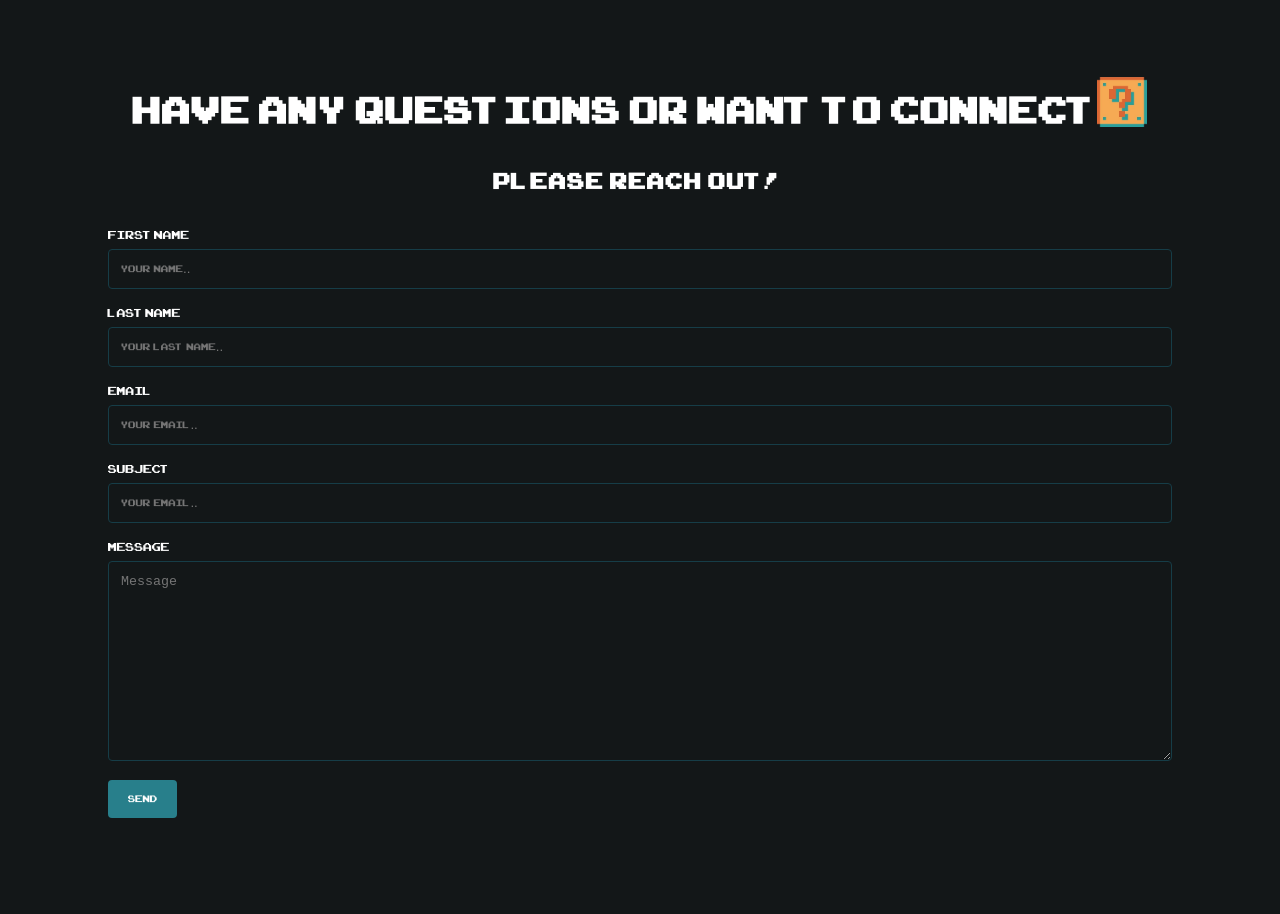
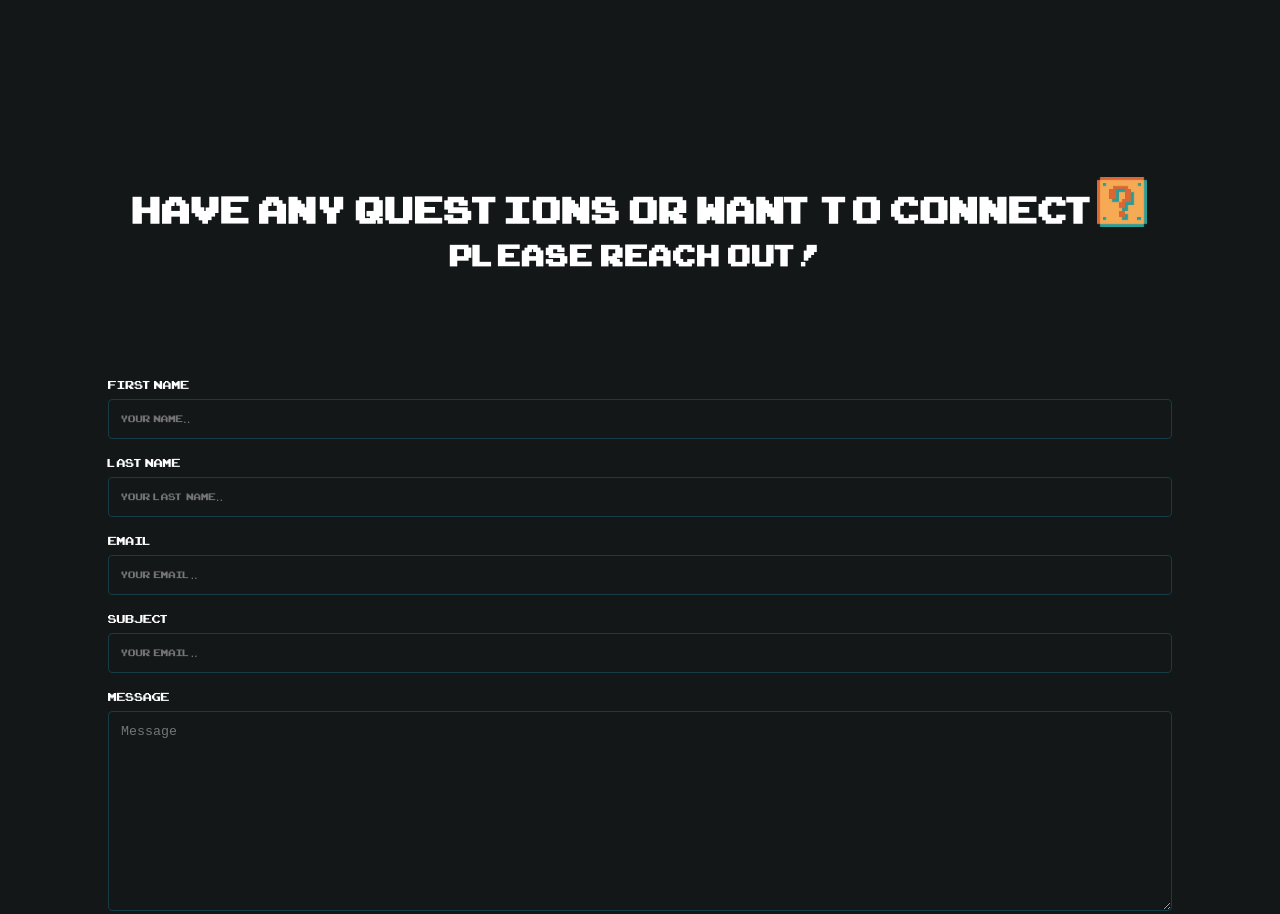
Before and after one commit to BrianChen0527/HomePage, a plain HTML site: page Connect.html in a window 1280 px wide. Shown: the part 1385-2299 px from the top of the page. Before the commit the page ends 2211 px from the top, so only its background shows below. Drawn offline with Linux system fonts and the light colour scheme; files whose address does not match are found by name; a web font is replaced by a local one.

Commit message:
almost done

```diff
--- a/Connect.html
+++ b/Connect.html
@@ -13,7 +13,7 @@
 		}
 		h2{
 			text-align: center;
-			width: 100%;
+			width: 85%;
     		font-size: 50px;
     		font-family: "retro","retro2", Arial;
     		letter-spacing: 2px;
@@ -22,10 +22,11 @@
 		h3{
 			text-align: center;
 			text-decoration-color: green;
-			width: 100%;
-    		font-size: 30px;
+			width: 85%;
+    		font-size: 40px;
     		font-family: "retro","retro2", Arial;
     		letter-spacing: 2px;
+    		margin: 0 auto;
 		}
 		h5{
 			text-align: center;
@@ -70,6 +71,7 @@
 			min-width: 85%;
 			padding-left: 10%;
 			padding-right: 10%;
+			margin-bottom: 100px;
 			min-height: 800px;
 			display: flex;
 			flex-wrap:wrap;
@@ -135,8 +137,7 @@
 		.container {
     		font-family: "retro","retro2", Arial;
 			border-radius: 5px;
-			padding-left: 100px;
-			padding-right: 100px;
+			padding: 100px 100px 100px 100px;
 		}
 	</style>
 </head>
```
